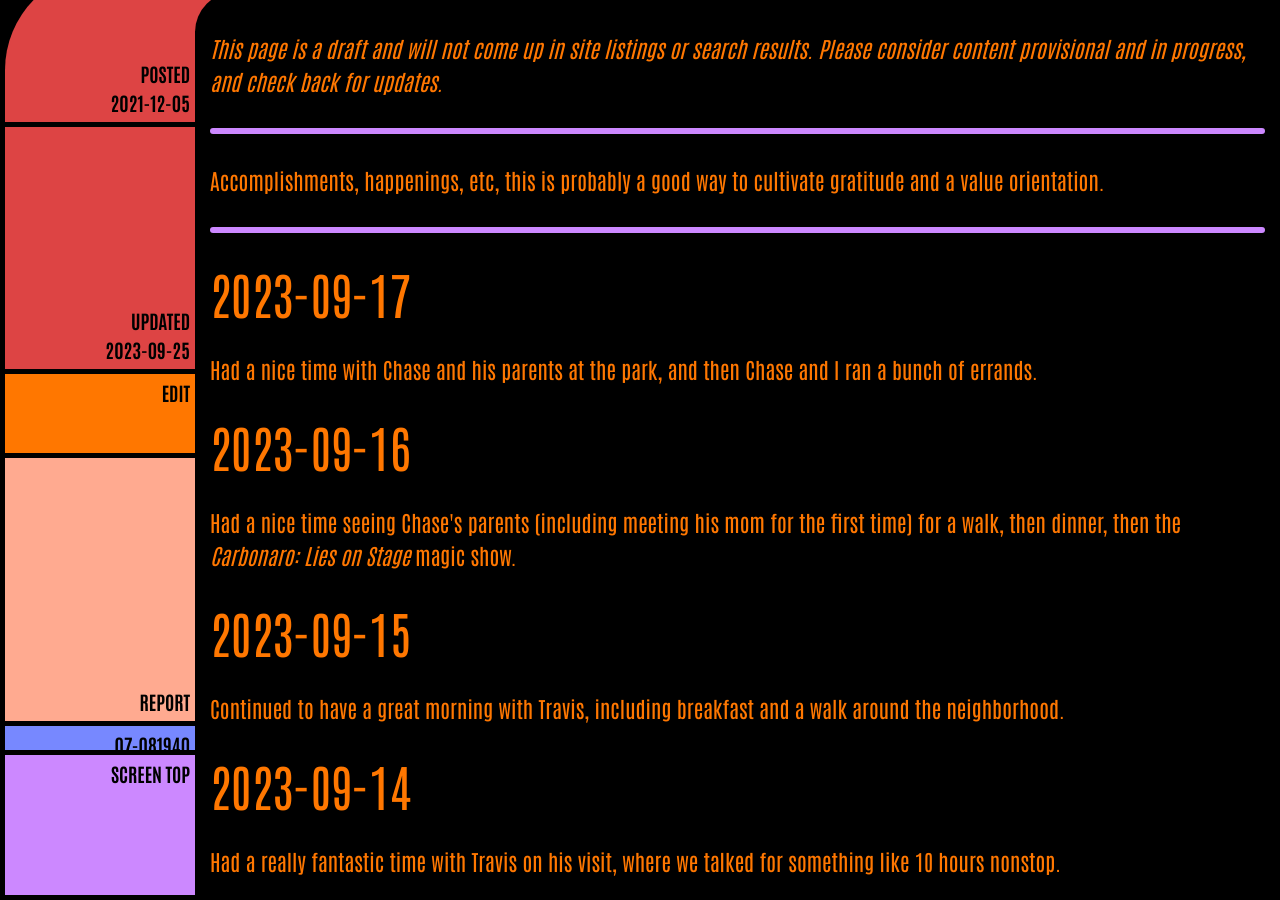
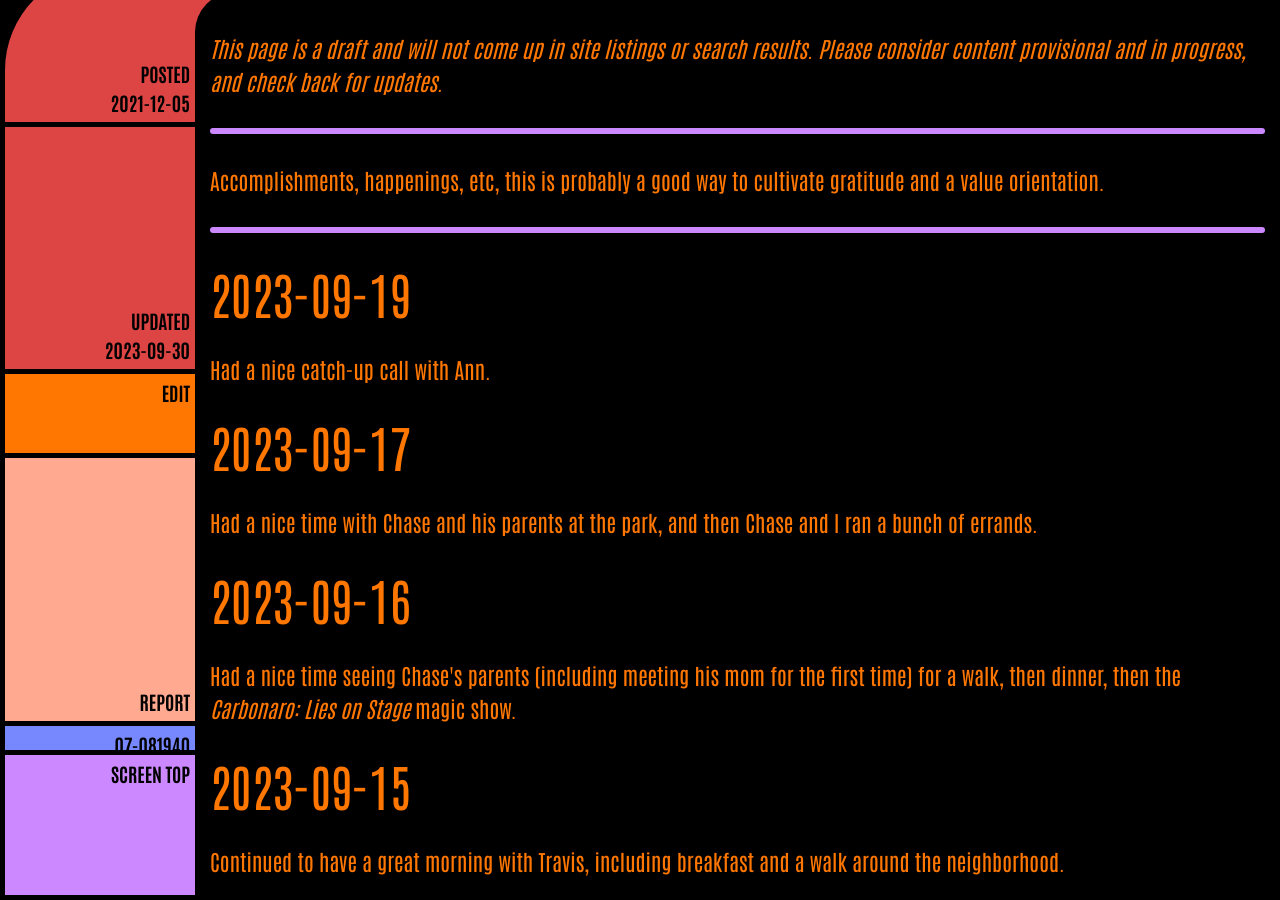
Before and after one commit to ArthurZey/arthurzey.github.io, a Jekyll site: the page built from _pages/one-good-thing.md, in a window 1280 px wide and 900 px high, scrolled down 333 px. Built offline with Jekyll 4.4.1, drawn with Linux system fonts in a browser that asks for light colours.

Commit message:
added 2023-09-19

```diff
--- a/_pages/one-good-thing.md
+++ b/_pages/one-good-thing.md
@@ -2,12 +2,15 @@
 title: One Good Thing
 description: "Accomplishments, happenings, etc, this is probably a good way to cultivate gratitude and a value orientation."
 date: "2021-12-05"
-last_modified_at: "2023-09-25T13:12:56+00:00"
+last_modified_at: "2023-09-30T14:58:46+00:00"
 tags:
   - happenings
   - draft
 sitemap: false
 ---
+## 2023-09-19
+Had a nice catch-up call with Ann.
+
 ## 2023-09-17
 Had a nice time with Chase and his parents at the park, and then Chase and I ran a bunch of errands.
 
```
